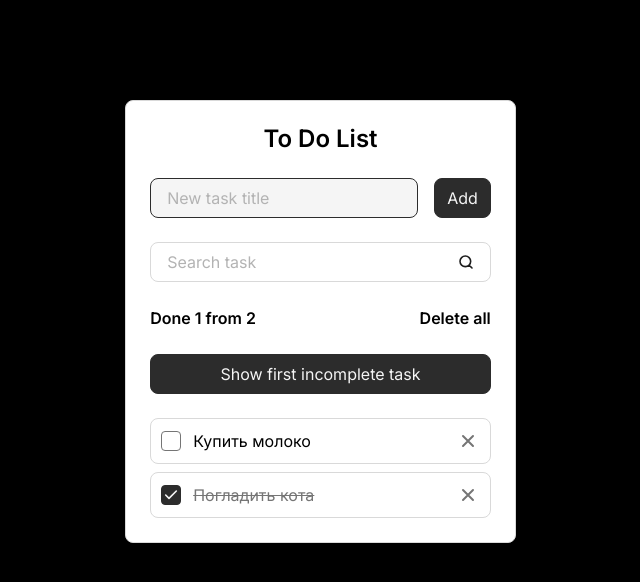
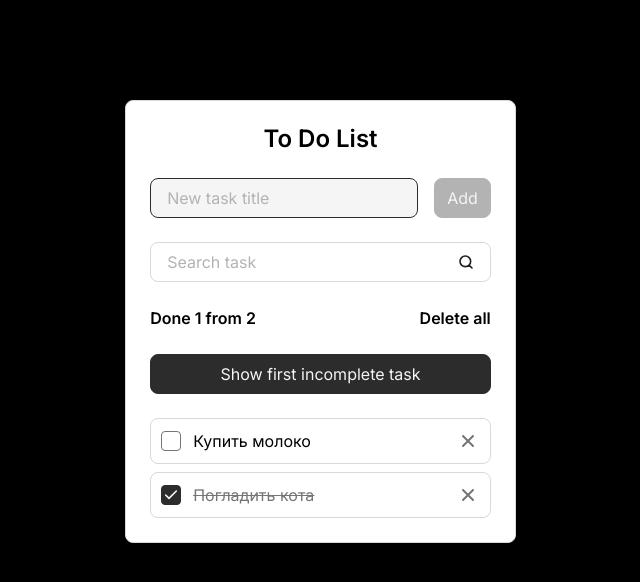
Before and after one commit to vladimir858/Todo-react, a React (Vite) app: page / in a window 1280 px wide. Shown: the top 582 px of the page, without its empty margins (312-952 px from the left). Built offline with nearby package versions, Linux system fonts and the light colour scheme.

Commit message:
react-todo button style

```diff
--- a/src/components/AddTaskForm.jsx
+++ b/src/components/AddTaskForm.jsx
@@ -27,7 +27,9 @@ const AddTaskForm = () => {
         onInput={(event) => setNewTaskTitle(event.target.value)}
         ref={newTaskInputRef}
       />
-      <Button type="submit">Add</Button>
+      <Button
+        isDisabled={newTaskTitle.trim().length === 0}
+        type="submit">Add</Button>
     </form>
   )
 }
--- a/src/components/Button.jsx
+++ b/src/components/Button.jsx
@@ -2,6 +2,7 @@ const Button = (props) => {
   const {
     className = '',
     type = 'button',
+    isDisabled ,
     children,
     onClick,
   } = props
@@ -11,6 +12,7 @@ const Button = (props) => {
       className={`button ${className}`}
       type={type}
       onClick={onClick}
+      disabled={isDisabled}
     >
       {children}
     </button>
--- a/src/styles/components/button.css
+++ b/src/styles/components/button.css
@@ -9,6 +9,9 @@
   border: 1px solid var(--color-dark-2);
   border-radius: var(--border-radius);
 
+
+  &:not(:disabled) {
+
   &:hover {
     color: var(--color-dark-2);
     background-color: transparent;
@@ -17,4 +20,11 @@
   &:active {
     scale: 1.05;
   }
+  }
+
+  &:disabled {
+    background-color: var(--color-gray-3);
+    border-color: var(--color-gray-3);
+    cursor: not-allowed;
+  }
 }
```
